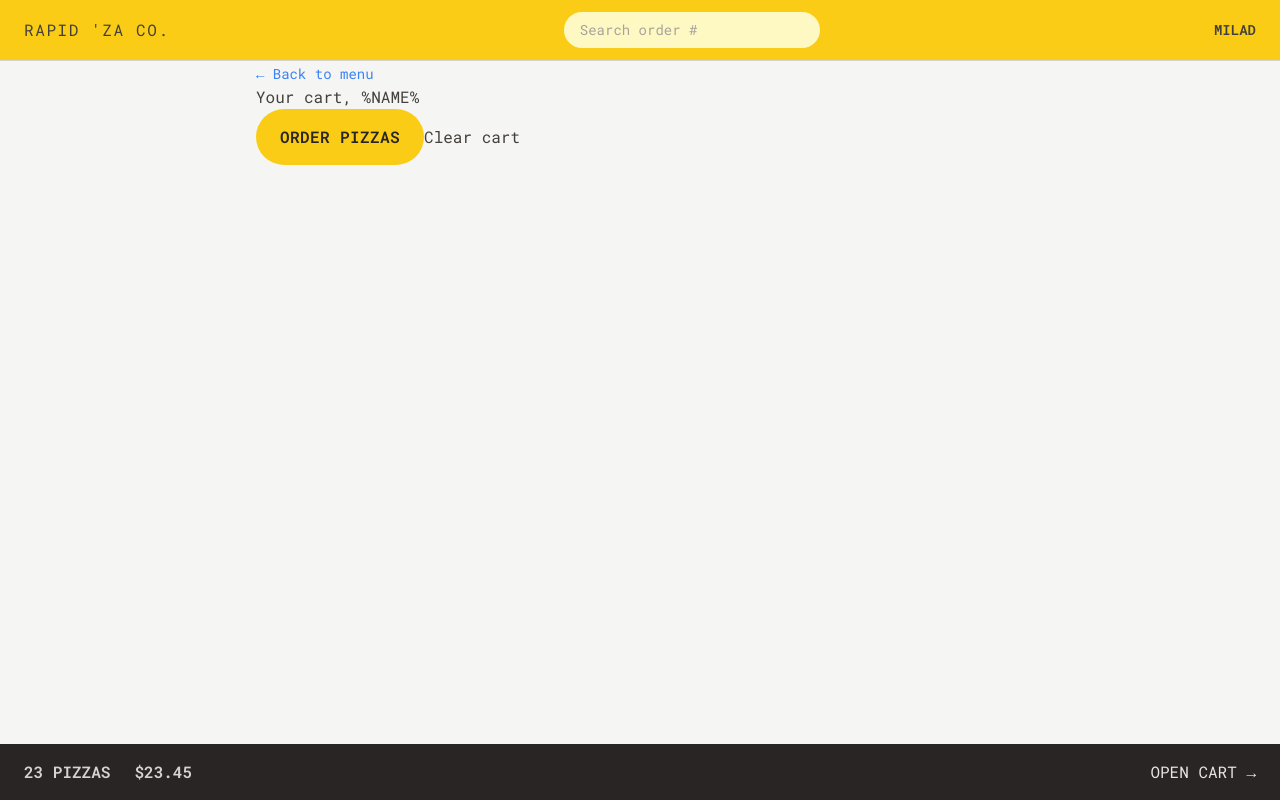
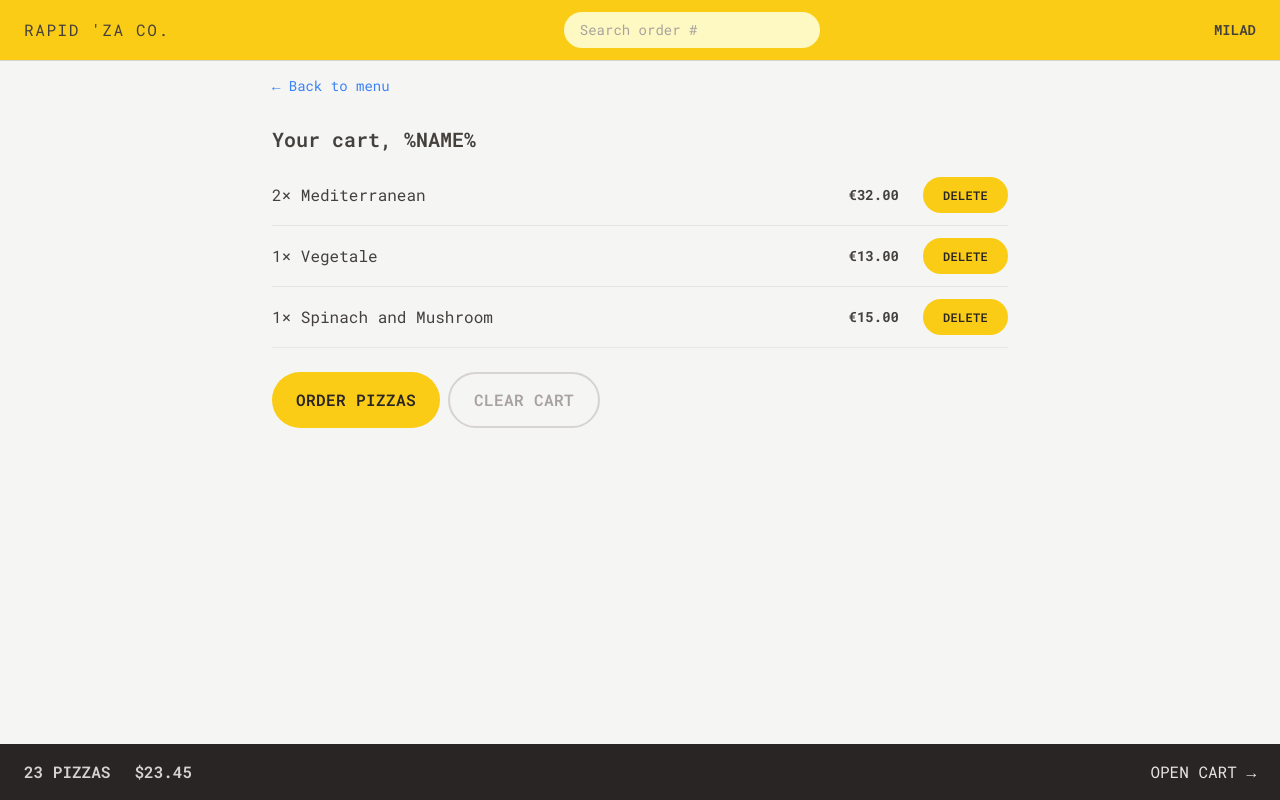
Before and after one commit to JS-Mechanic/Rapid-Za, a React (Vite) app: page /cart in a window 1280 px wide. Built offline with nearby package versions, Linux system fonts and the light colour scheme.

Commit message:
Styling cart section

```diff
--- a/src/features/cart/Cart.jsx
+++ b/src/features/cart/Cart.jsx
@@ -1,5 +1,6 @@
 import {LinkButton} from "../../ui/LinkButton.jsx";
 import Button from "../../ui/Button.jsx";
+import CartItem from "./CartItem.jsx";
 
 const fakeCart = [
 	{
@@ -29,16 +30,22 @@
 	const cart = fakeCart;
 
 	return (
-		<div>
+		<div className="px-4 py-3">
 			<LinkButton to="/menu">&larr; Back to menu</LinkButton>
 
-			<h2>Your cart, %NAME%</h2>
+			<h2 className="mt-7 text-xl font-semibold">Your cart, %NAME%</h2>
 
-			<div>
+			<ul className="divide-y divide-stone-200 border-b mt-3">
+				{cart.map(item => (
+					<CartItem item={item} key={item.key} />
+				))}
+			</ul>
+
+			<div className="mt-6 space-x-2">
 				<Button type="primary" to="/order/new">
 					Order pizzas
 				</Button>
-				<button>Clear cart</button>
+				<Button type="secondary">Clear cart</Button>
 			</div>
 		</div>
 	);
--- a/src/features/cart/CartItem.jsx
+++ b/src/features/cart/CartItem.jsx
@@ -1,15 +1,17 @@
 import {formatCurrency} from "../../utils/helpers.js";
+import Button from "../../ui/Button.jsx";
 
 function CartItem({item}) {
 	const {pizzaId, name, quantity, totalPrice} = item;
 
 	return (
-		<li>
-			<p>
+		<li className="py-3 sm:flex sm:items-center sm:justify-between">
+			<p className="mb-1 sm:mb-0">
 				{quantity}&times; {name}
 			</p>
-			<div>
-				<p>{formatCurrency(totalPrice)}</p>
+			<div className="flex justify-between items-center sm:gap-6">
+				<p className="text-sm font-bold">{formatCurrency(totalPrice)}</p>
+				<Button type="small">Delete</Button>
 			</div>
 		</li>
 	);
```
